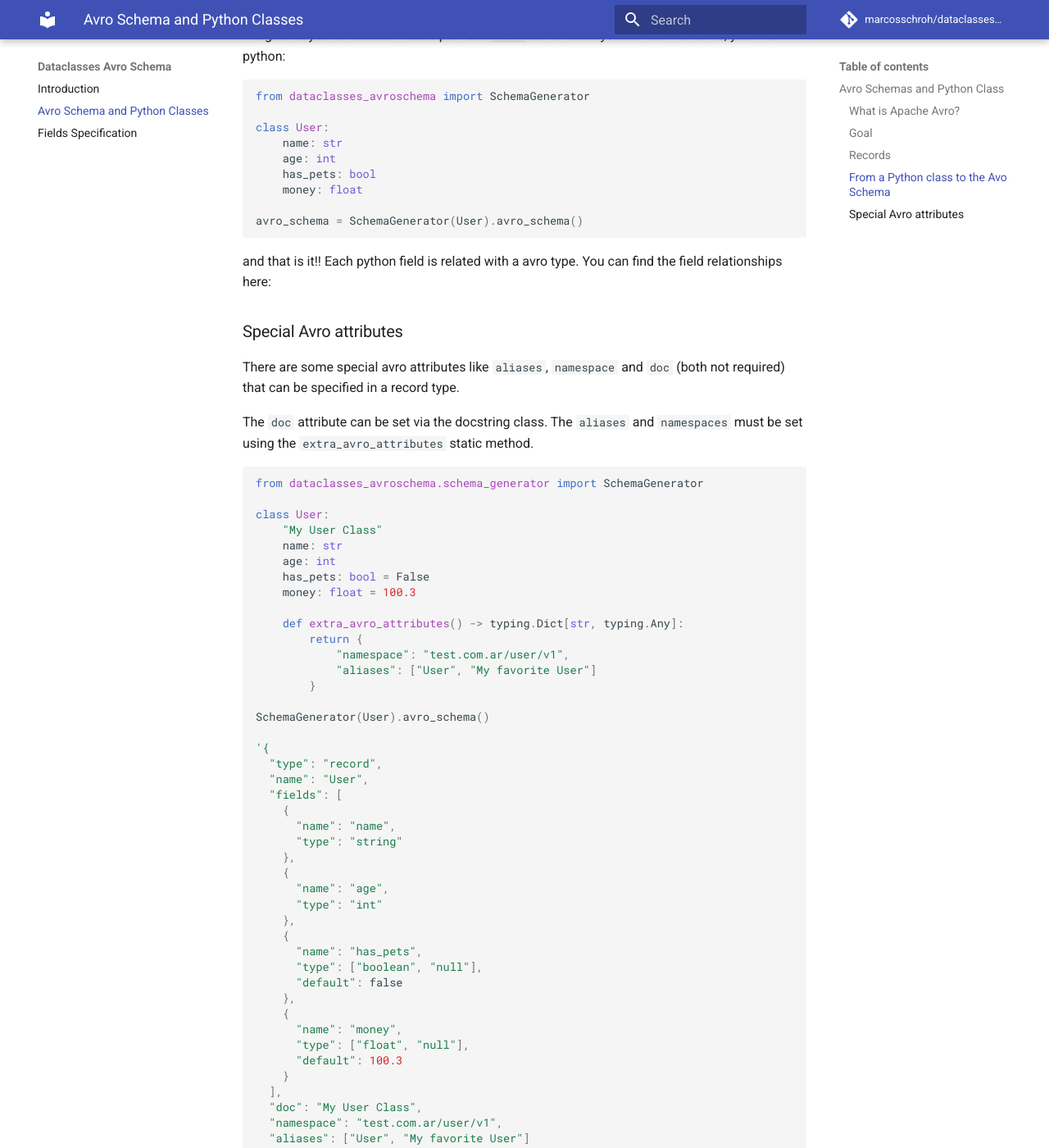
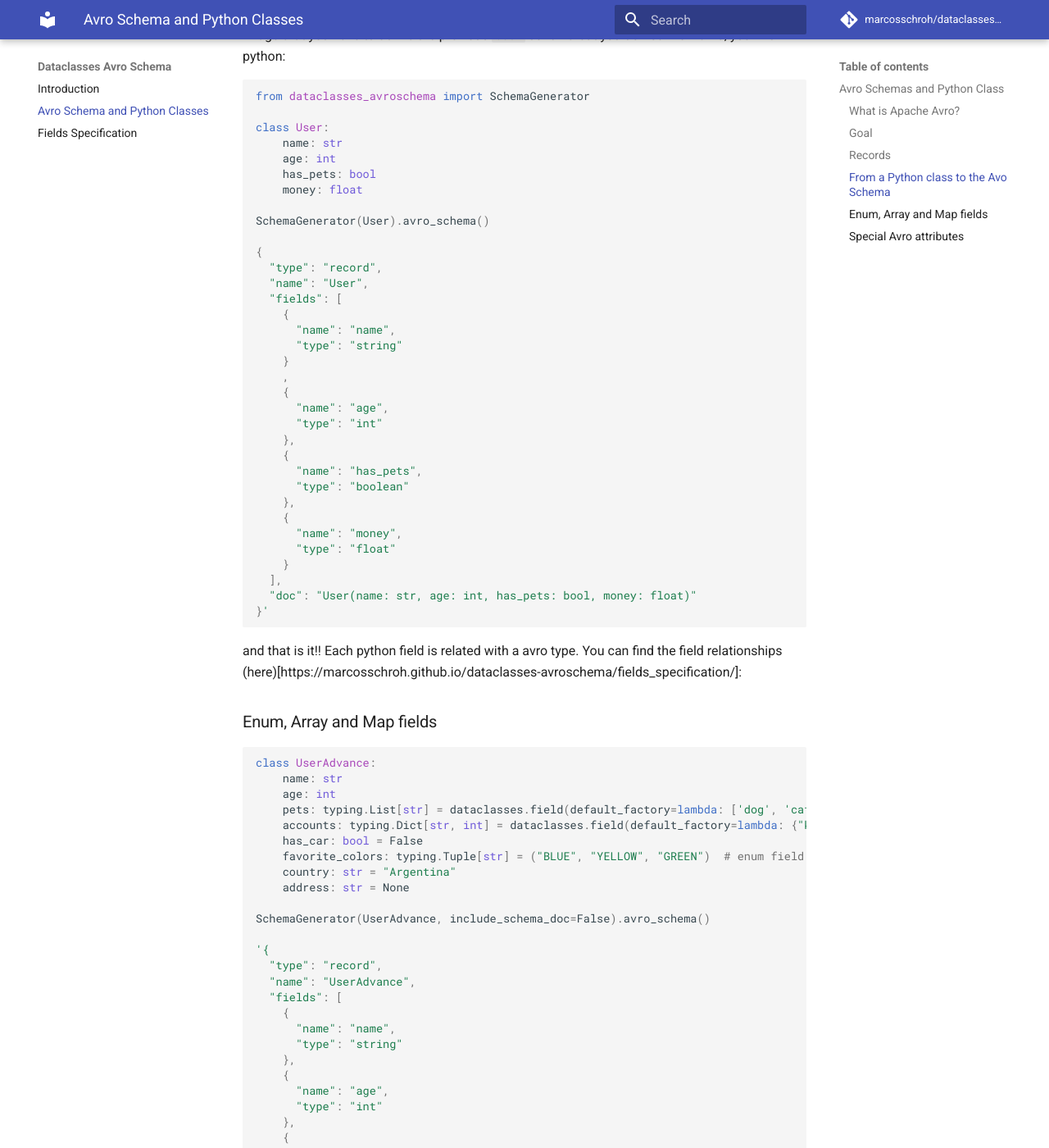
Before and after one commit to marcosschroh/dataclasses-avroschema, an MkDocs documentation site: the page built from docs/avro_schema.md, in a window 1280 px wide and 1400 px high, scrolled down 1570 px. Shown: the whole window at 82% size. Built offline with MkDocs 1.6.1 and Material for MkDocs 9.7.7, drawn with Linux system fonts in a browser that asks for light colours; comment, search, counter and statistics services are not loaded; some of the changed text lies outside the part shown.

Commit message:
doc: Documentation updated

````diff
--- a/docs/avro_schema.md
+++ b/docs/avro_schema.md
@@ -54,10 +54,107 @@ class User:
     has_pets: bool
     money: float
 
-avro_schema = SchemaGenerator(User).avro_schema()
+SchemaGenerator(User).avro_schema()
+
+{
+  "type": "record",
+  "name": "User",
+  "fields": [
+    {
+      "name": "name",
+      "type": "string"
+    }
+    ,
+    {
+      "name": "age",
+      "type": "int"
+    },
+    {
+      "name": "has_pets",
+      "type": "boolean"
+    },
+    {
+      "name": "money",
+      "type": "float"
+    }
+  ],
+  "doc": "User(name: str, age: int, has_pets: bool, money: float)"
+}'
 ```
 
-and that is it!! Each python field is related with a avro type. You can find the field relationships here:
+and that is it!! Each python field is related with a avro type. You can find the field relationships (here)[https://marcosschroh.github.io/dataclasses-avroschema/fields_specification/]:
+
+### Enum, Array and Map fields
+
+```python
+class UserAdvance:
+    name: str
+    age: int
+    pets: typing.List[str] = dataclasses.field(default_factory=lambda: ['dog', 'cat'])  # array field with default
+    accounts: typing.Dict[str, int] = dataclasses.field(default_factory=lambda: {"key": 1})  # map field with default
+    has_car: bool = False
+    favorite_colors: typing.Tuple[str] = ("BLUE", "YELLOW", "GREEN")  # enum field
+    country: str = "Argentina"
+    address: str = None
+
+SchemaGenerator(UserAdvance, include_schema_doc=False).avro_schema()
+
+'{
+  "type": "record",
+  "name": "UserAdvance",
+  "fields": [
+    {
+      "name": "name",
+      "type": "string"
+    },
+    {
+      "name": "age",
+      "type": "int"
+    },
+    {
+      "name": "pets",
+      "type": {
+        "type": "array",
+        "items": "string",
+        "name": "pets"
+      },
+      "default": ["dog", "cat"]
+    },
+    {
+      "name": "accounts",
+      "type": {
+        "type": "map",
+        "values": "int",
+        "name": "accounts"
+      },
+      "default": {"key": 1}
+    },
+    {
+      "name": "has_car",
+      "type": ["boolean", "null"],
+      "default": false
+    },
+    {
+      "name": "favorite_colors",
+      "type": {
+        "type": "enum",
+        "symbols": ["BLUE", "YELLOW", "GREEN"],
+        "name": "favorite_colors"
+      }
+    },
+    {
+      "name": "country",
+      "type": ["string", "null"],
+      "default": "Argentina"
+    },
+    {
+      "name": "address",
+      "type": ["null", "string"],
+      "default": "null"
+    }
+  ]
+}'
+```
 
 ### Special Avro attributes
 
--- a/setup.py
+++ b/setup.py
@@ -5,7 +5,7 @@
 
 from setuptools import setup, find_packages
 
-__version__ = "0.1.0"
+__version__ = "0.1.1"
 
 with open("README.md") as readme_file:
     long_description = readme_file.read()
````
Also changed, not shown: docs/fields_specification.md (+0 -1 lines), 1 other file.
